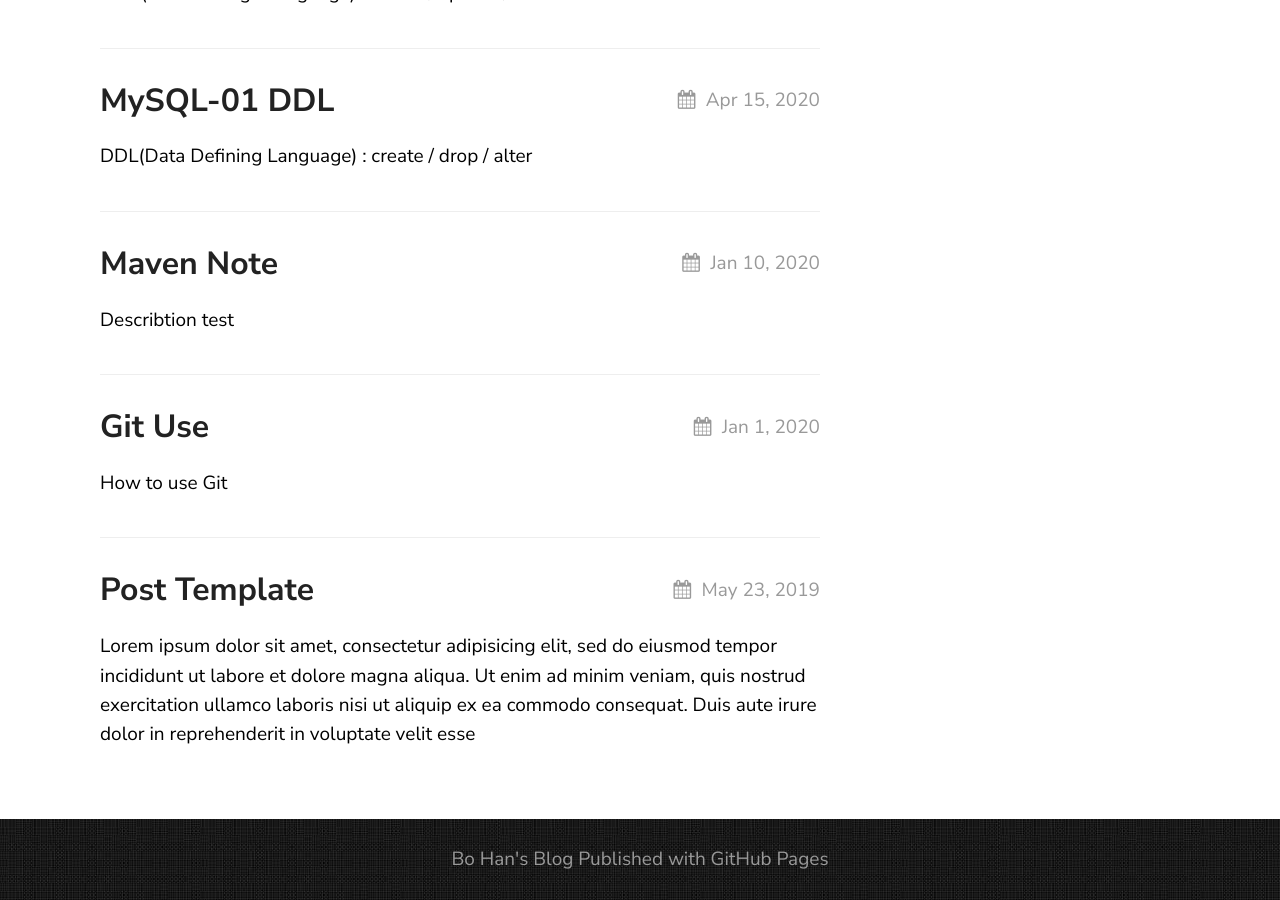
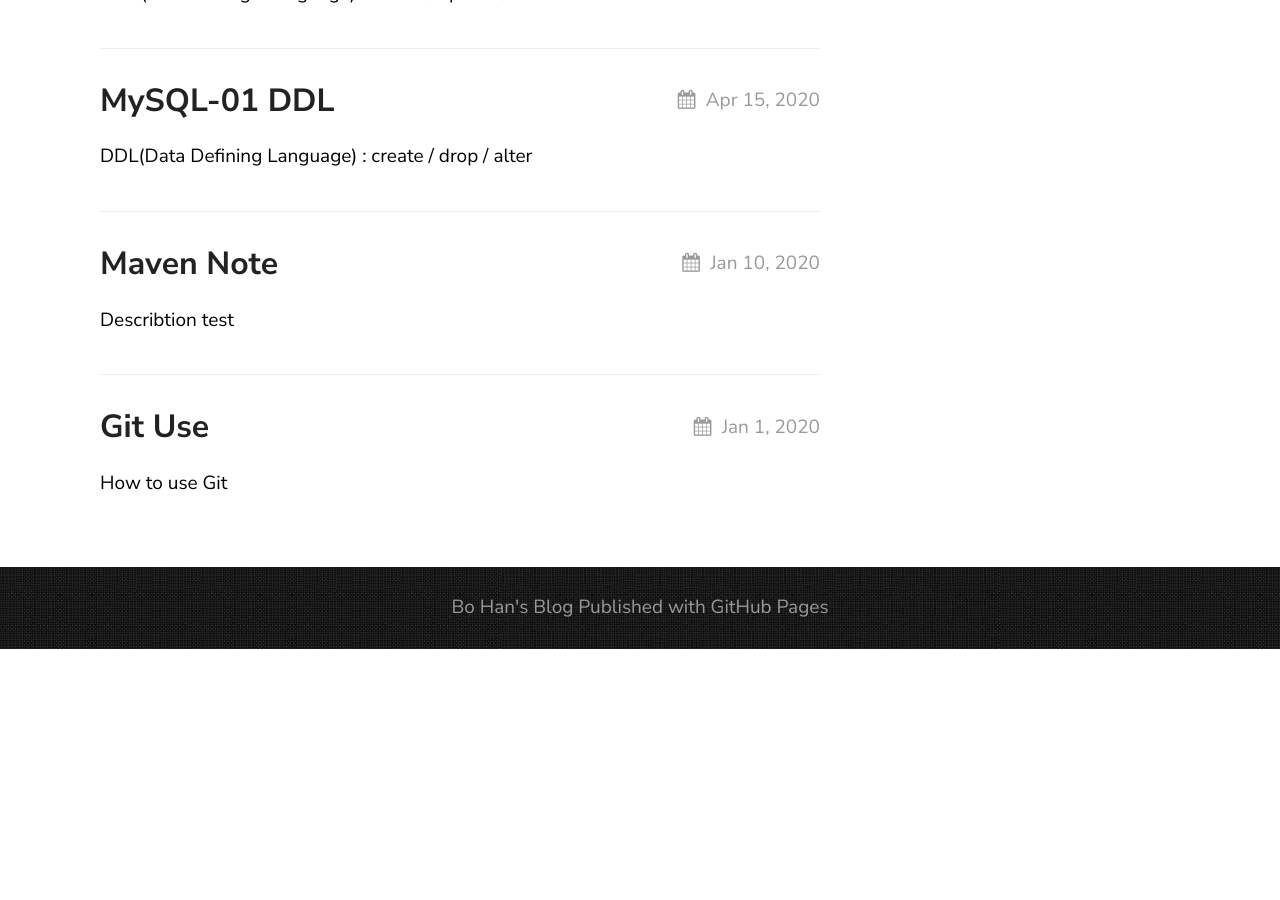
Before and after one commit to HBhakunamatata/HBhakunamatata.github.io, a Jekyll site: the page built from index.md, in a window 1280 px wide and 900 px high, scrolled down 4874 px. Built offline with Jekyll 4.4.1, drawn with Linux system fonts in a browser that asks for light colours; after the commit the page ends 5523 px from its top, so only the background shows below that; some of the changed text lies outside the part shown.

Commit message:
review SSM

````diff
--- a/_posts/2000-01-01-post-template.markdown
+++ /dev/null
@@ -1,32 +0,0 @@
----
-layout: post
-title:  "Post Template"
-description: An example post which shows code rendering.
-date:   2019-05-23 21:03:36 +0530
-categories: Javascript NodeJS
----
-Lorem ipsum dolor sit amet, consectetur adipisicing elit, sed do eiusmod tempor incididunt ut labore et dolore magna aliqua. Ut enim ad minim veniam, quis nostrud exercitation ullamco laboris nisi ut aliquip ex ea commodo consequat. Duis aute irure dolor in reprehenderit in voluptate velit esse
-
-```javascript
-const express = require('express')
-const app = express()
-
-app.get('/', function (req, res) {
-  res.send('Hello World')
-})
-
-app.listen(3000)
-```
-
-Lorem ipsum dolor sit amet, consectetur adipisicing elit. Aliquam qui voluptatem excepturi nemo similique atque sapiente aperiam, dolorum deleniti! Esse quam perferendis temporibus nemo at molestias necessitatibus tenetur cupiditate sapiente. Lorem ipsum dolor sit amet, consectetur adipisicing elit. Nihil et voluptatibus non labore officiis assumenda, distinctio perspiciatis blanditiis nesciunt rerum molestias impedit fugiat nulla qui libero minima quasi! Libero, iure.
-
-```scss
-body {
-	font-family: 'Nunito Sans', sans-serif;
-	line-height: 1.5em;
-	margin: 0;
-	-webkit-font-smoothing: antialiased;
-	-moz-osx-font-smoothing: grayscale;
-}
-```
-Lorem ipsum dolor sit amet, consectetur adipisicing elit. Aliquam rerum, ratione impedit necessitatibus facere soluta odio repellat asperiores neque! Sunt iusto quia suscipit amet inventore eum, vel molestiae reiciendis alias.
````
Also changed, not shown: _posts/2020-08-03-SpringMVC-05-DataInteraction.md (+1 -1 lines).
